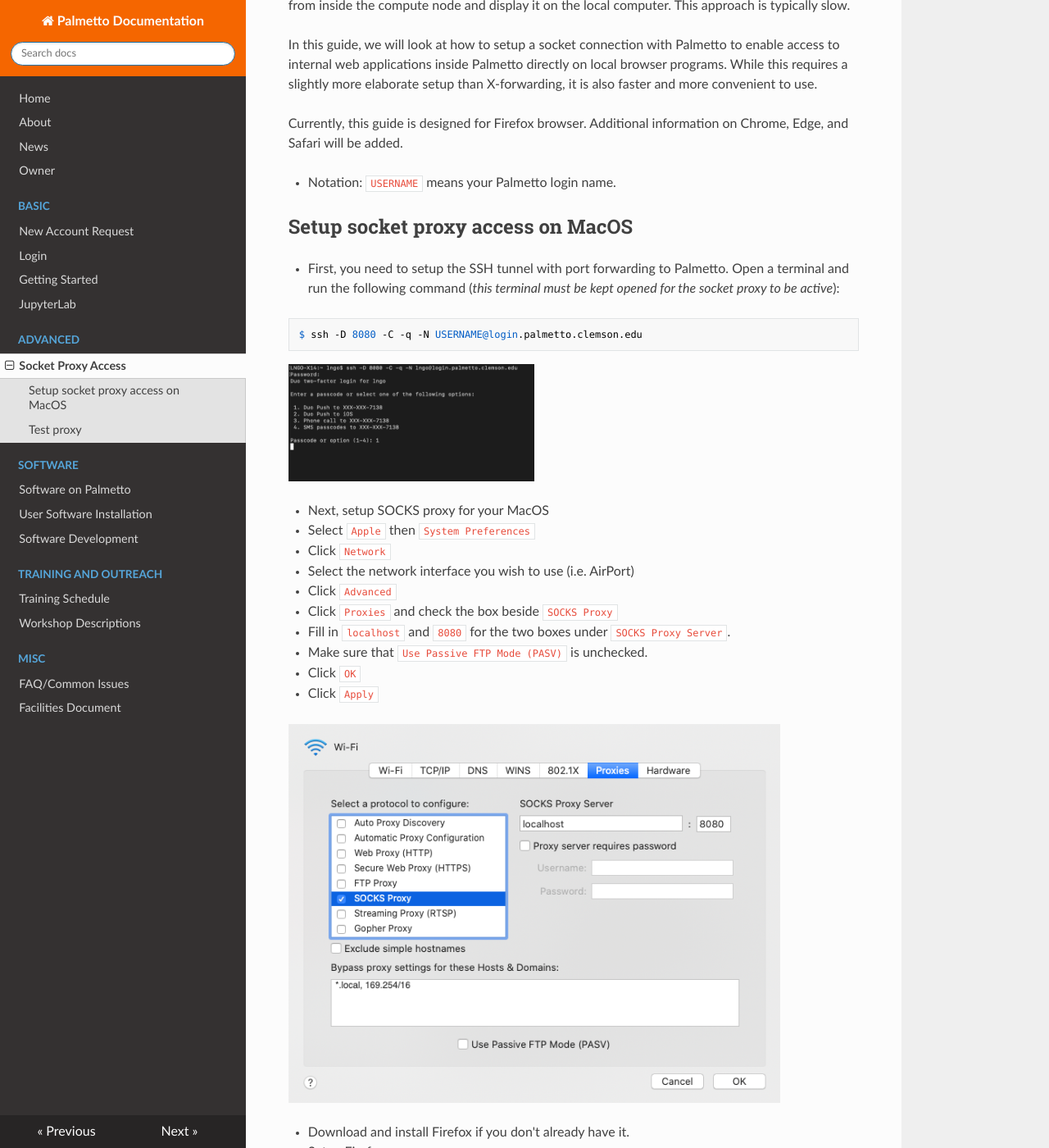
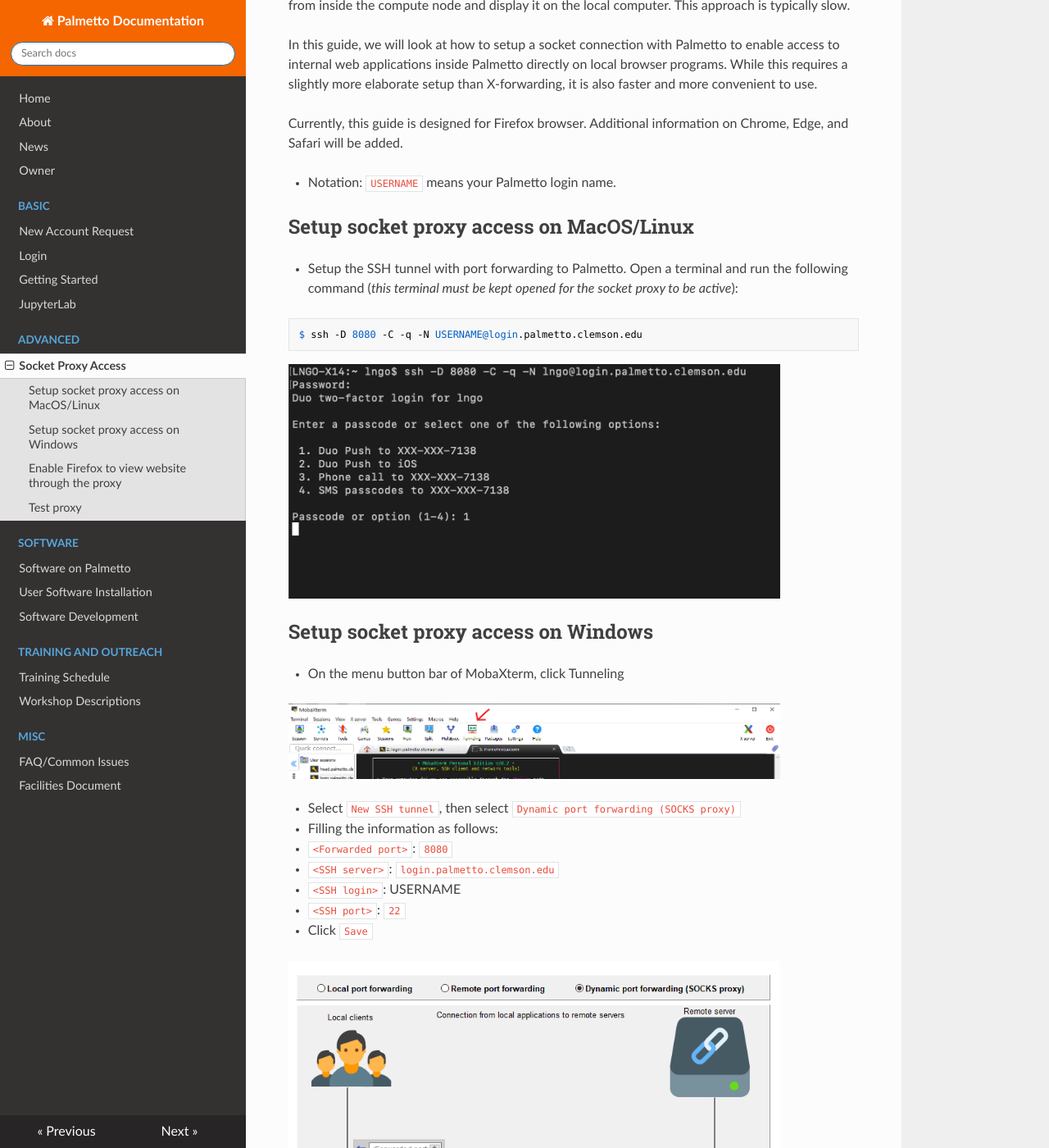
Before and after one commit to clemsonciti/palmetto-documentation, an MkDocs documentation site: the page built from docs/advanced/proxy.md, in a window 1280 px wide and 1400 px high, scrolled down 237 px. Shown: the whole window at 82% size. Built offline with MkDocs 1.6.1, drawn with Linux system fonts in a browser that asks for light colours; nearby versions of some CDN libraries; some of the changed text lies outside the part shown.

Commit message:
windows updated

```diff
--- a/docs/advanced/proxy.md
+++ b/docs/advanced/proxy.md
@@ -17,9 +17,9 @@
 
 - Notation: `USERNAME` means your Palmetto login name.
 
-## Setup socket proxy access on MacOS
+## Setup socket proxy access on MacOS/Linux
 
-- First, you need to setup the SSH tunnel with port forwarding
+- Setup the SSH tunnel with port forwarding
 to Palmetto. Open a terminal and run the following command (*this terminal
 must be kept opened for the socket proxy to be active*):
 
@@ -27,25 +27,43 @@
 $ ssh -D 8080 -C -q -N USERNAME@login.palmetto.clemson.edu
 ~~~
 
-<img src="../../images/advanced/mac_00.png" style="width:300px">
-
-
-
-- Next, setup SOCKS proxy for your MacOS
-  - Select `Apple` then `System Preferences`
-  - Click `Network`
-  - Select the network interface you wish to use (i.e. AirPort)
-  - Click `Advanced`
-  - Click `Proxies` and check the box beside `SOCKS Proxy`
-  - Fill in `localhost` and `8080` for the two boxes under
-  `SOCKS Proxy Server`.
-  - Make sure that `Use Passive FTP Mode (PASV)` is unchecked.
-  - Click `OK`
-  - Click `Apply`
-
 <img src="../../images/advanced/mac_01.png" style="width:600px">
 
 
+## Setup socket proxy access on Windows
+
+- On the menu button bar of MobaXterm, click Tunneling
+
+<img src="../../images/advanced/win_01.png" style="width:600px">
+
+- Select `New SSH tunnel`, then select `Dynamic port forwarding (SOCKS proxy)`
+- Filling the information as follows:
+  - `<Forwarded port>`: `8080`
+  - `<SSH server>`: `login.palmetto.clemson.edu`
+  - `<SSH login>`: USERNAME
+  - `<SSH port>`: `22`
+- Click `Save`
+
+<img src="../../images/advanced/win_02.png" style="width:600px">
+
+- Click the **play** icon to activate the tunnel.
+
+<img src="../../images/advanced/win_03.png" style="width:600px">
+
+
+- You will first be asked for password, that is your Palmetto password.
+- Next, you will be asked for a Duo two-factor login, enter `1` to receive a
+DUO push to your phone.
+- The **play** icon will be blurred, and the **stop** icon will become bolded.
+Your tunnel is now activated. You can click on the `X` at the top right corner
+to close this windows, and the tunnel will keep running.
+
+<img src="../../images/advanced/win_04.png" style="width:600px">
+
+
+## Enable Firefox to view website through the proxy
+
+- This is similar across all
 - Download and install Firefox if you don't already have it.
 - Setup Firefox:
   - Select `Firefox` then `Preferences`.
@@ -71,6 +89,8 @@
 $ jupyter notebook ip=0.0.0.0 --no-browser
 ~~~
 
+If you are on a Windows machine, use MobaXterm to login to Palmetto as normal.
+
 <img src="../../images/advanced/test_01.png" style="width:600px">
 
 - Open the browser that has proxy setup and copy the entire notebook link (the one with
```
Also changed, not shown: docs/images/advanced/mac_00.png (deleted), docs/images/advanced/mac_01.png, docs/images/advanced/win_01.png (added), docs/images/advanced/win_02.png (added), docs/images/advanced/win_03.png (added), docs/images/advanced/win_04.png (added).
